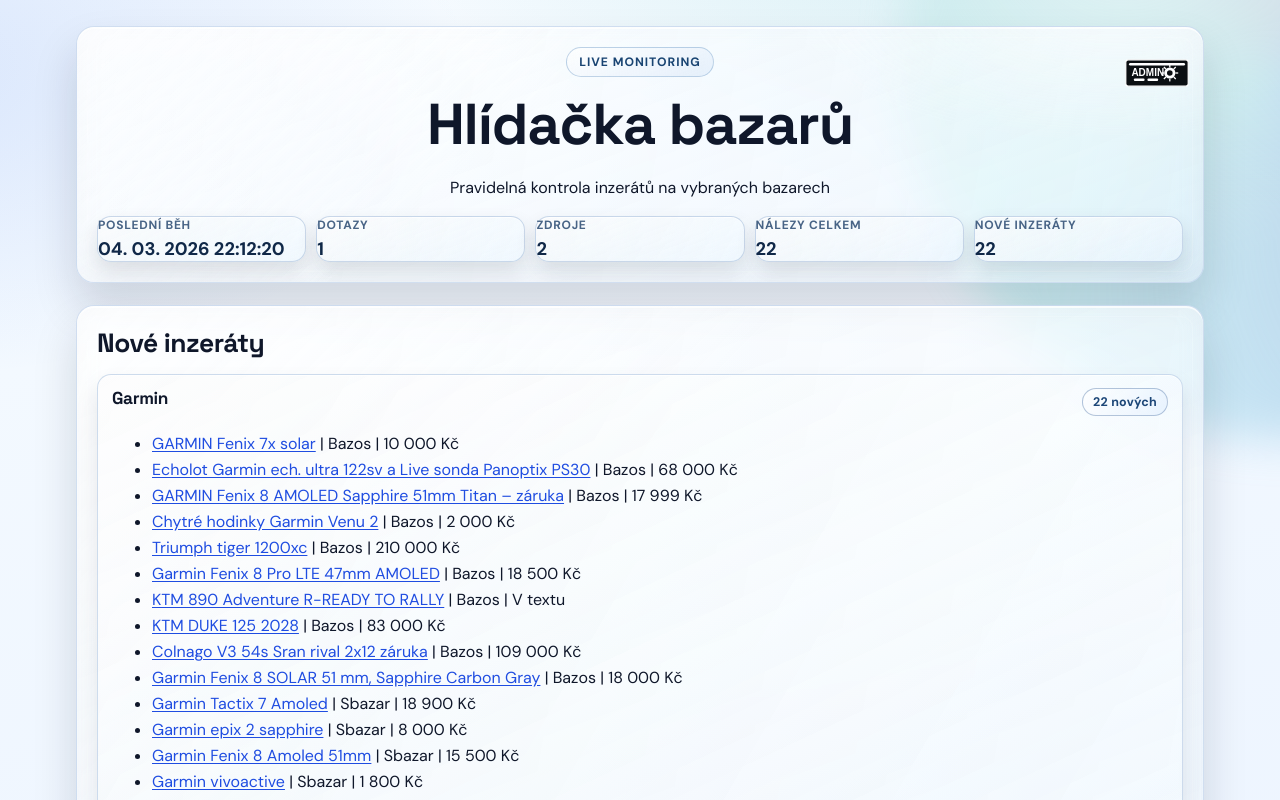
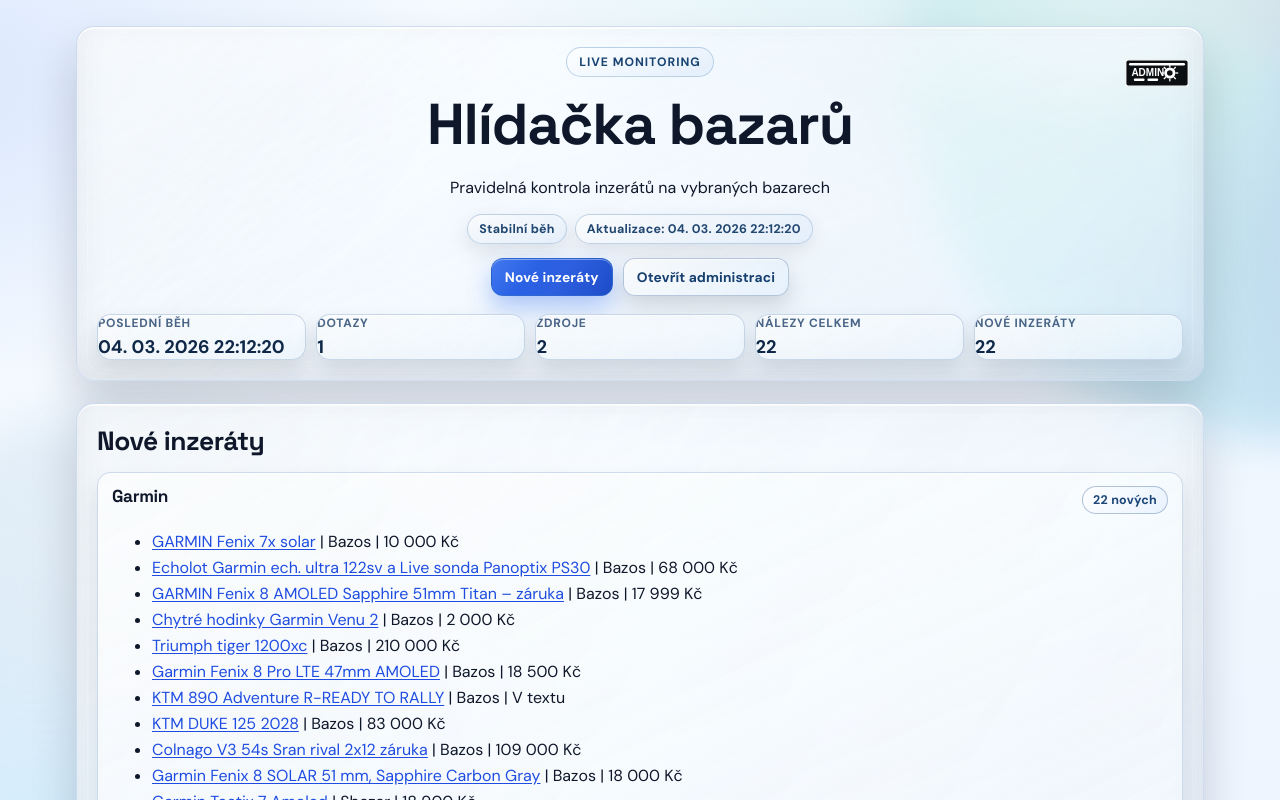
Before and after one commit to JanKostalek/hlidacka, a Next.js app: page / in a window 1280 px wide. Shown: the top 800 px of the page. Built offline with nearby package versions, Linux system fonts and the light colour scheme.

Commit message:
Add files via upload

```diff
--- a/app/globals.css
+++ b/app/globals.css
@@ -81,6 +81,100 @@
 
 .heroSubtitle {
   text-align: center;
+}
+
+.heroMeta {
+  margin: 14px 0 0;
+  display: flex;
+  gap: 8px;
+  justify-content: center;
+  flex-wrap: wrap;
+}
+
+.heroChip {
+  display: inline-flex;
+  align-items: center;
+  border-radius: 999px;
+  border: 1px solid rgba(145, 174, 210, 0.52);
+  background:
+    linear-gradient(155deg, rgba(255, 255, 255, 0.8), rgba(216, 230, 248, 0.5)),
+    linear-gradient(115deg, rgba(148, 163, 184, 0.16), rgba(255, 255, 255, 0));
+  padding: 6px 11px;
+  color: #21466f;
+  font-size: 0.78rem;
+  font-weight: 700;
+  letter-spacing: 0.02em;
+  box-shadow: 0 8px 20px rgba(15, 23, 42, 0.1);
+}
+
+.heroActions {
+  margin-top: 14px;
+  display: flex;
+  justify-content: center;
+  gap: 10px;
+  flex-wrap: wrap;
+}
+
+.heroActionBtn {
+  position: relative;
+  border-radius: 12px;
+  border: 1px solid rgba(44, 106, 200, 0.58);
+  background:
+    linear-gradient(130deg, rgba(255, 255, 255, 0.14), rgba(255, 255, 255, 0) 35%),
+    linear-gradient(125deg, #2563eb, #2d5fdf 56%, #1e4dc9);
+  color: #fff;
+  font-size: 0.86rem;
+  font-weight: 700;
+  text-decoration: none;
+  letter-spacing: 0.01em;
+  padding: 9px 13px;
+  box-shadow:
+    0 12px 24px rgba(37, 99, 235, 0.34),
+    inset 0 1px 0 rgba(255, 255, 255, 0.4);
+  transition: transform 170ms ease, box-shadow 170ms ease, filter 170ms ease;
+  overflow: hidden;
+}
+
+.heroActionBtn::after {
+  content: "";
+  position: absolute;
+  top: -150%;
+  left: -40%;
+  width: 55%;
+  height: 280%;
+  transform: rotate(20deg);
+  background: linear-gradient(180deg, rgba(255, 255, 255, 0), rgba(255, 255, 255, 0.36), rgba(255, 255, 255, 0));
+  opacity: 0;
+}
+
+.heroActionBtn:hover {
+  transform: translateY(-2px);
+  box-shadow:
+    0 16px 30px rgba(37, 99, 235, 0.38),
+    inset 0 1px 0 rgba(255, 255, 255, 0.48);
+  filter: saturate(1.06);
+}
+
+.heroActionBtn:hover::after {
+  opacity: 1;
+  animation: dashboardShine 920ms ease;
+}
+
+.heroActionBtnSecondary {
+  border-color: rgba(136, 161, 194, 0.56);
+  color: #163f6f;
+  background:
+    linear-gradient(130deg, rgba(255, 255, 255, 0.78), rgba(224, 237, 252, 0.62)),
+    linear-gradient(122deg, rgba(148, 163, 184, 0.16), rgba(255, 255, 255, 0));
+  box-shadow:
+    0 10px 22px rgba(15, 23, 42, 0.16),
+    inset 0 1px 0 rgba(255, 255, 255, 0.7);
+}
+
+.heroActionBtnSecondary:hover {
+  box-shadow:
+    0 14px 26px rgba(15, 23, 42, 0.2),
+    inset 0 1px 0 rgba(255, 255, 255, 0.76);
 }
 
 .adminIconLink {
@@ -438,6 +532,14 @@
   .page > .panel {
     animation: none;
   }
+
+  .heroActionBtn {
+    transition: none;
+  }
+
+  .heroActionBtn:hover::after {
+    animation: none;
+  }
 }
 
 @media (max-width: 920px) {
@@ -479,6 +581,15 @@
   .stats {
     grid-template-columns: 1fr;
   }
+
+  .heroActions {
+    flex-direction: column;
+  }
+
+  .heroActionBtn {
+    width: 100%;
+    text-align: center;
+  }
 }
 
 /* Dashboard "ultra fresh" visual layer */
@@ -503,16 +614,41 @@
   z-index: -1;
 }
 
+.dashboardPage::after {
+  content: "";
+  position: fixed;
+  inset: auto auto -220px -160px;
+  width: 620px;
+  height: 620px;
+  border-radius: 999px;
+  pointer-events: none;
+  background:
+    radial-gradient(circle at 32% 30%, rgba(226, 232, 240, 0.28), rgba(226, 232, 240, 0) 58%),
+    conic-gradient(from 210deg at 50% 50%, rgba(56, 189, 248, 0.16), rgba(15, 23, 42, 0.04), rgba(56, 189, 248, 0.16));
+  filter: blur(20px);
+  z-index: -1;
+}
+
 .dashboardPanel {
   border: 1px solid rgba(189, 207, 232, 0.66);
   background:
-    linear-gradient(160deg, rgba(255, 255, 255, 0.72), rgba(239, 247, 255, 0.58)),
-    linear-gradient(100deg, rgba(255, 255, 255, 0.2), rgba(203, 213, 225, 0.06));
+    linear-gradient(158deg, rgba(250, 253, 255, 0.76), rgba(234, 244, 255, 0.54)),
+    linear-gradient(120deg, rgba(15, 23, 42, 0.08), rgba(255, 255, 255, 0.08) 35%, rgba(30, 41, 59, 0.05) 100%);
   box-shadow:
-    0 24px 44px rgba(15, 23, 42, 0.15),
+    0 26px 46px rgba(15, 23, 42, 0.18),
     0 2px 0 rgba(255, 255, 255, 0.7) inset,
-    0 -12px 30px rgba(148, 163, 184, 0.08) inset;
-  backdrop-filter: blur(14px) saturate(1.14);
+    0 -14px 32px rgba(71, 85, 105, 0.12) inset;
+  backdrop-filter: blur(16px) saturate(1.16);
+  transition: transform 220ms ease, box-shadow 220ms ease, border-color 220ms ease;
+}
+
+.dashboardPanel:hover {
+  transform: translateY(-2px);
+  border-color: rgba(119, 156, 201, 0.68);
+  box-shadow:
+    0 30px 56px rgba(15, 23, 42, 0.2),
+    0 2px 0 rgba(255, 255, 255, 0.75) inset,
+    0 -16px 34px rgba(71, 85, 105, 0.14) inset;
 }
 
 .dashboardPanel::after {
@@ -523,6 +659,16 @@
   pointer-events: none;
   border: 1px solid rgba(255, 255, 255, 0.25);
   opacity: 0.6;
+}
+
+.dashboardPanel::before {
+  content: "";
+  position: absolute;
+  inset: 0;
+  border-radius: 18px;
+  pointer-events: none;
+  background: linear-gradient(120deg, rgba(255, 255, 255, 0.3), rgba(255, 255, 255, 0.02) 45%, rgba(148, 163, 184, 0.12) 100%);
+  mix-blend-mode: soft-light;
 }
 
 .heroPanel {
@@ -564,6 +710,7 @@
     0 10px 20px rgba(15, 23, 42, 0.12),
     inset 0 1px 0 rgba(255, 255, 255, 0.66);
   transition: transform 180ms ease, box-shadow 180ms ease, border-color 180ms ease;
+  overflow: hidden;
 }
 
 .statCard:hover {
@@ -572,6 +719,24 @@
   box-shadow:
     0 18px 28px rgba(15, 23, 42, 0.15),
     inset 0 1px 0 rgba(255, 255, 255, 0.75);
+}
+
+.statCard::after {
+  content: "";
+  position: absolute;
+  top: -120%;
+  left: -40%;
+  width: 65%;
+  height: 260%;
+  transform: rotate(18deg);
+  background: linear-gradient(180deg, rgba(255, 255, 255, 0), rgba(255, 255, 255, 0.38), rgba(255, 255, 255, 0));
+  opacity: 0;
+  transition: opacity 180ms ease;
+}
+
+.statCard:hover::after {
+  opacity: 1;
+  animation: dashboardShine 900ms ease;
 }
 
 .statLabel {
@@ -633,8 +798,36 @@
   text-shadow: 0 0 18px rgba(59, 130, 246, 0.23);
 }
 
+.dashboardGroup:hover {
+  border-color: rgba(120, 157, 201, 0.66);
+  box-shadow:
+    0 18px 30px rgba(15, 23, 42, 0.14),
+    inset 0 1px 0 rgba(255, 255, 255, 0.74);
+}
+
+@keyframes dashboardShine {
+  0% {
+    transform: translateX(-18%) rotate(18deg);
+  }
+  100% {
+    transform: translateX(172%) rotate(18deg);
+  }
+}
+
 @media (max-width: 920px) {
   .dashboardPage {
     max-width: 980px;
   }
 }
+
+@media (prefers-reduced-motion: reduce) {
+  .dashboardPanel,
+  .statCard,
+  .dashboardGroup {
+    transition: none;
+  }
+
+  .statCard:hover::after {
+    animation: none;
+  }
+}
--- a/app/page.js
+++ b/app/page.js
@@ -37,6 +37,8 @@
 export default async function Home() {
   const { results, history } = await loadResults();
   const runs = (history.runs || []).slice(0, 20);
+  const errorsCount = Number(results.summary?.errorCount ?? 0);
+  const healthState = errorsCount > 0 ? "Pozor: chyby" : "Stabilní běh";
   const statCards = [
     {
       label: "Poslední běh",
@@ -67,6 +69,18 @@
         <div className="heroEyebrow">Live Monitoring</div>
         <h1>Hlídačka bazarů</h1>
         <p className="heroSubtitle">Pravidelná kontrola inzerátů na vybraných bazarech</p>
+        <div className="heroMeta">
+          <span className="heroChip">{healthState}</span>
+          <span className="heroChip">Aktualizace: {formatRunTime(results.runAt)}</span>
+        </div>
+        <div className="heroActions">
+          <a className="heroActionBtn" href="#nove-inzeraty">
+            Nové inzeráty
+          </a>
+          <a className="heroActionBtn heroActionBtnSecondary" href="/admin">
+            Otevřít administraci
+          </a>
+        </div>
         <div className="stats dashboardStats">
           {statCards.map((card) => (
             <article key={card.label} className="statCard">
@@ -77,7 +91,7 @@
         </div>
       </section>
 
-      <section className="panel dashboardPanel">
+      <section className="panel dashboardPanel" id="nove-inzeraty">
         <h2>Nové inzeráty</h2>
         {results.newItemsByWatch?.length ? (
           results.newItemsByWatch.map((group) => (
@@ -107,7 +121,7 @@
         )}
       </section>
 
-      <section className="panel dashboardPanel">
+      <section className="panel dashboardPanel" id="historie">
         <h2>Historie vyhledávání</h2>
         <HistoryRunsTable runs={runs} />
       </section>
```
